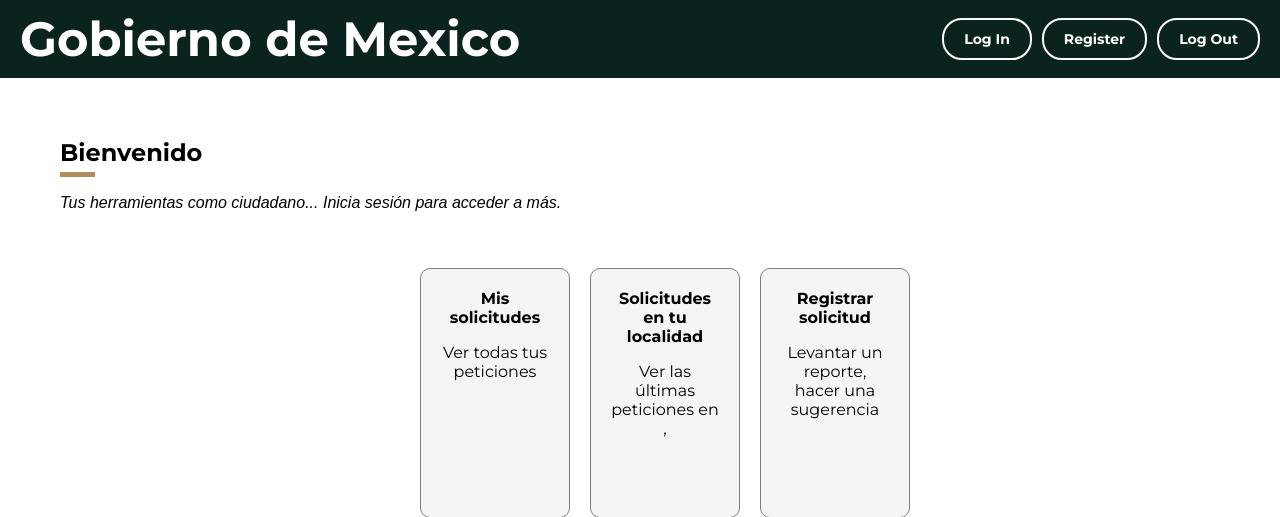
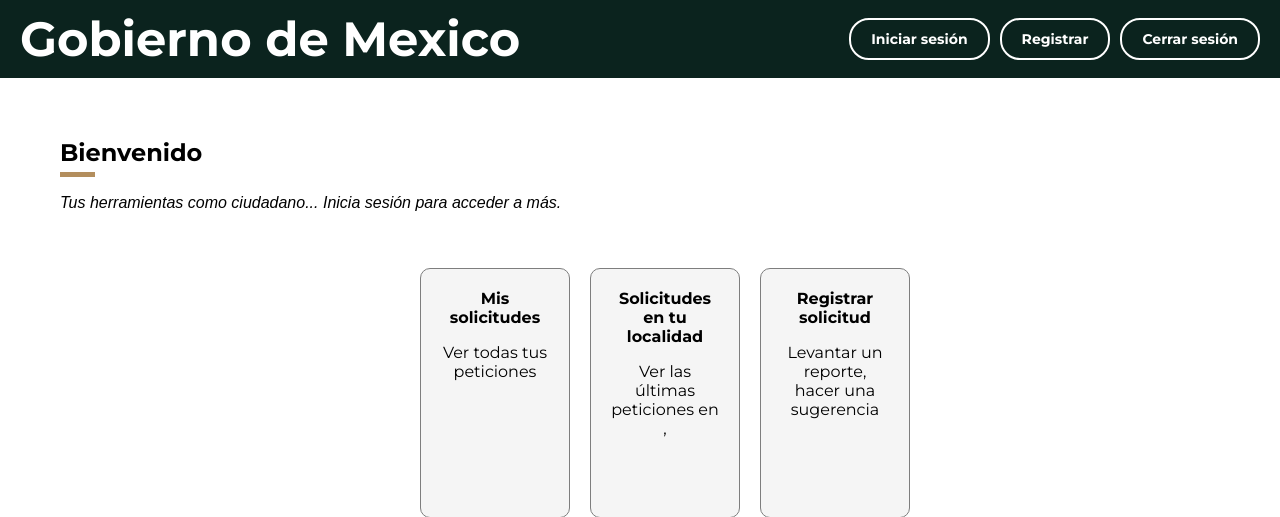
Before and after one commit to abrahamgmacias/solicitudes-de-gobierno, a Django app: page / in a window 1280 px wide. Shown: the top 517 px of the page. Run offline with Django 4.2, Linux system fonts and the light colour scheme; parts of the project's set-up code (start-up, migrations or seed data) failed here and were passed over.

Commit message:
translates buttons

```diff
--- a/solicitudes_de_gobierno/templates/base.html
+++ b/solicitudes_de_gobierno/templates/base.html
@@ -206,11 +206,11 @@
         </a>
         <div class="buttons">
             <a href="{% url 'authentication:login' %}" class="styled-button">
-                Log In
+                Iniciar sesión
             </a>
-            <button class="styled-button">Register</button>
+            <button class="styled-button">Registrar</button>
             <a href="{% url 'authentication:logout' %}" class="styled-button">
-                Log Out
+                Cerrar sesión
             </a>
         </div>
     </header>
```
